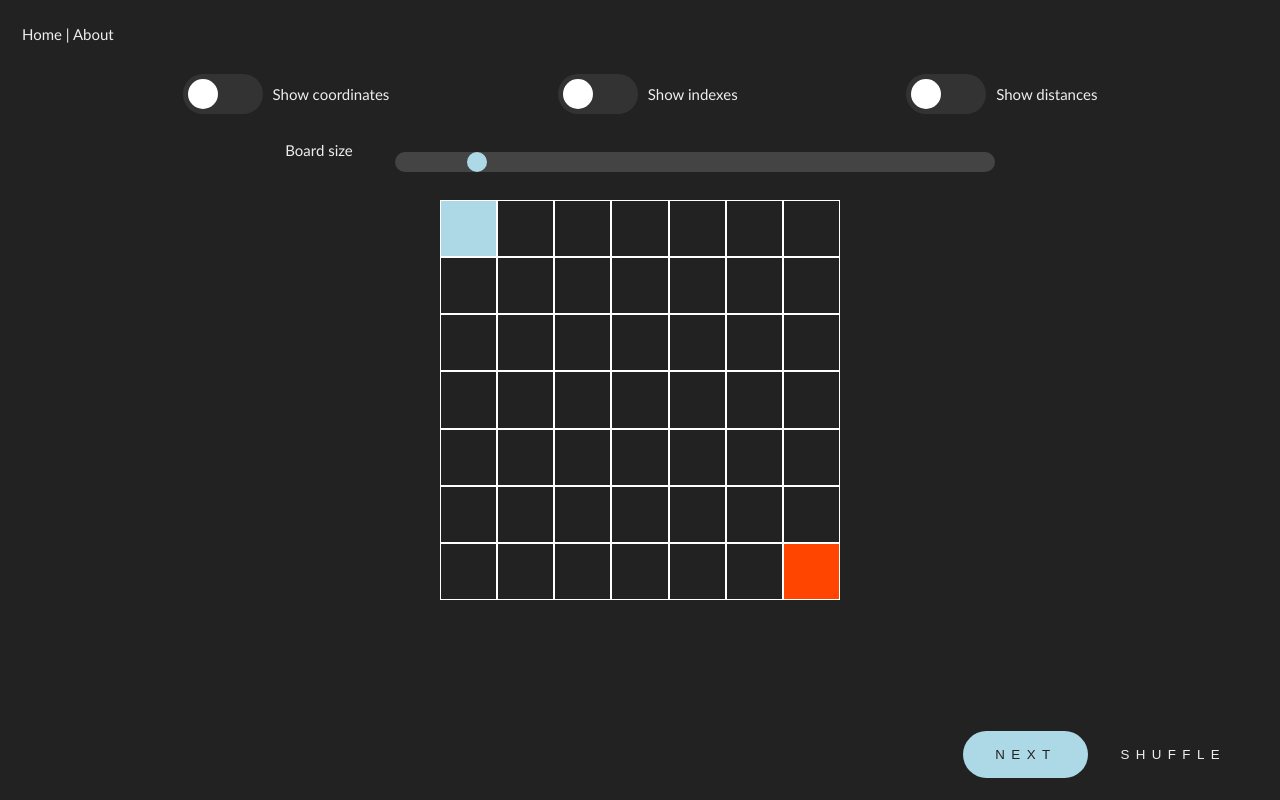
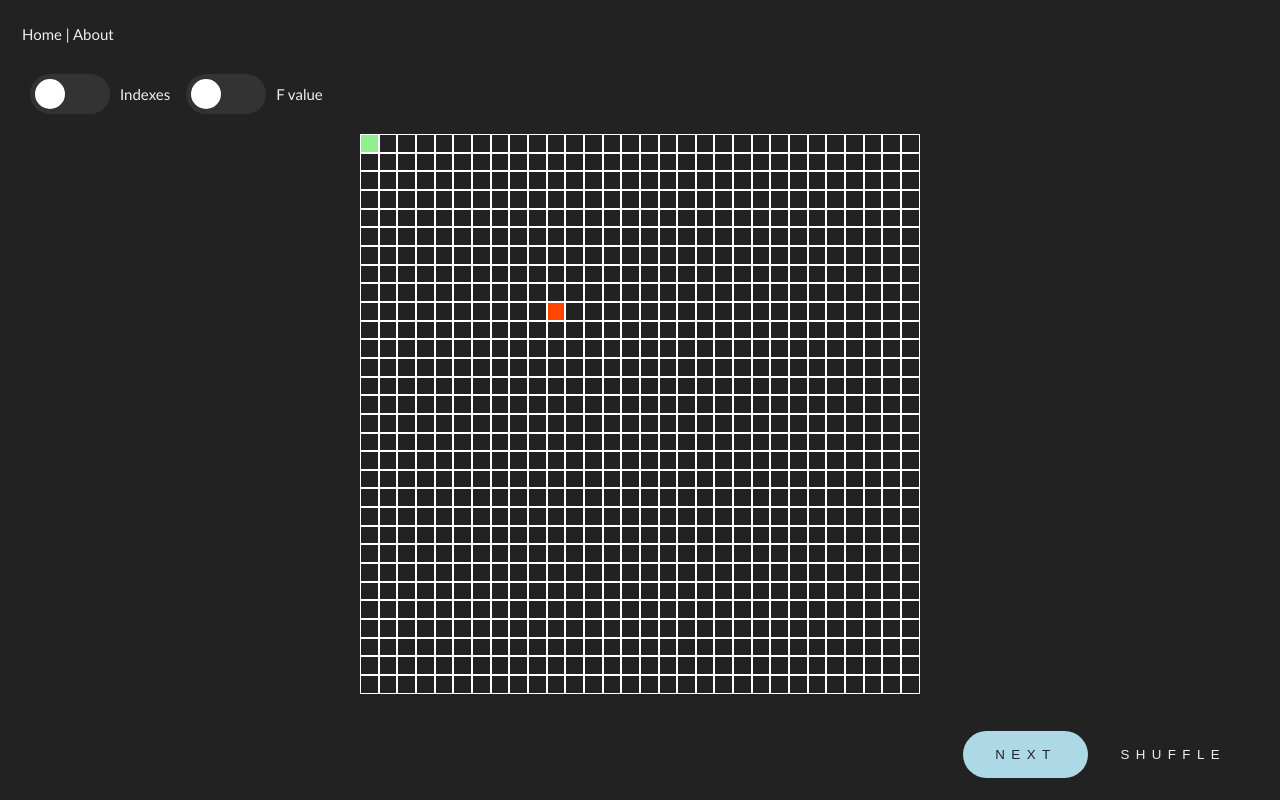
Before and after one commit to NicoloCavalli95horses/a-pathfinder, a Vue app: page / in a window 1280 px wide. Built offline with nearby package versions, Linux system fonts and the light colour scheme.

Commit message:
improved performance

```diff
--- a/src/components/Board.vue
+++ b/src/components/Board.vue
@@ -2,27 +2,19 @@
   <div class="wrapper">
     <template v-for="(n, i) in size" :key="n">
       <div
-        :ref="(el) => (cells_ref[i * size + j] = el)"
+        :ref="el => (cells_ref[i * size + j] = el)"
         v-for="(m, j) in size"
         :key="m"
         class="cell"
         :class="{
-          start: start_index == i * size + j,
-          end: end_index == i * size + j,
-          active: indexes.includes(i * size + j)
+          'start': start_index == (i * size + j),
+          'end': end_index == (i * size + j),
+          'active': indexes.includes(i * size + j),
         }"
       >
-        <div v-if="Object.keys(cells_rect).length && show_coordinates" class="info">
-          <span>x:{{ cells_rect[i * size + j].x / 10 }}</span>
-          <span>y:{{ cells_rect[i * size + j].y / 10 }}</span>
-        </div>
-        <div v-if="show_indexes" class="info">
-          <span>{{ i * size + j }}</span>
-        </div>
-        <div v-if="show_distances" class="info">
-          <span>f: {{ distances[i * size + j].f.toFixed(2) }}</span>
-          <span>g: {{ distances[i * size + j].g.toFixed(2) }}</span>
-          <span>h: {{ distances[i * size + j].h.toFixed(2) }}</span>
+        <div v-if="show_indexes" class="info"> <span>{{ i * size + j }}</span> </div>
+        <div v-if="show_f && neighbors[(i * size + j).toString()]?.f && !indexes.includes(i * size + j)" class="info">
+          <span>{{ (neighbors[(i * size + j).toString()].f / 10).toFixed(2) }}</span>
         </div>
       </div>
     </template>
@@ -33,105 +25,146 @@
 //===========================
 // Imports
 //===========================
-import { ref, reactive, computed, nextTick, onMounted, watch } from 'vue'
+import {
+  ref,
+  watch,
+  reactive,
+  computed,
+  onMounted,
+  nextTick,
+} from 'vue'
 
 //===========================
 // Props
 //===========================
 const props = defineProps({
+  next: Number,
   size: Number,
-  show_coordinates: Boolean,
+  shuffle: Number,
+  show_f: Boolean,
   show_indexes: Boolean,
-  show_distances: Boolean,
-  next: Number,
-  shuffle: Number
 })
 
 const emit = defineEmits(['solved'])
 
-//===========================
+// ===========================
 // Consts
 //===========================
-const cells_ref = reactive({})
-const cells_rect = reactive({})
-const start_index = ref(0)
-const end_index = ref(randomInt(1, props.size * props.size))
-const active_index = ref(start_index.value)
-const indexes = ref([])
+const cells_ref    = reactive( {} );
+const start_index  = ref( null );
+const active_index = ref( null );
+const end_index    = ref( null );
+const indexes      = ref( [] );
 
-const distances = computed(() => {
-  const obj = {}
-  if (!Object.keys(cells_rect).length) {
-    return obj
-  }
-  for (const [key, cell] of Object.entries(cells_rect)) {
-    const g = getG(cell)
-    const h = getH(cell)
-    const f = g + h
-    obj[key] = { ...cell, g, h, f, index: key }
-  }
-  return obj
-})
+
+const start_cell = computed(() => {
+  if ( !Object.keys(cells_ref).length ) { return {} };
+  const { x, y } = cells_ref[ start_index.value ].getBoundingClientRect();
+  return { x, y };
+});
+const end_cell   = computed(() => {
+  if ( !Object.keys(cells_ref).length ) { return {} };
+  const { x, y } = cells_ref[ end_index.value ].getBoundingClientRect();
+  return { x, y };
+});
 
 const neighbors = computed(() => {
-  const obj = {
-    top_left: getTopBottom({ left: true, top: true }),
-    top: getTopBottom({ top: true }),
-    top_right: getTopBottom({ right: true, top: true }),
-    left: getCenter({ left: true }),
-    right: getCenter({ right: true }),
-    bottom_left: getTopBottom({ left: true, bottom: true }),
-    bottom: getTopBottom({ bottom: true }),
-    bottom_right: getTopBottom({ right: true, bottom: true })
+  if ( !Object.keys(cells_ref).length ) {
+    return {}
   }
-  return obj
-})
+  return {
+    [active_index.value - props.size - 1]: function() { // top left
+      if ( active_index.value < props.size || !(active_index.value % props.size) ) {
+        return null;
+      }
+      return getNeighborObj(active_index.value - props.size - 1);
+    }(),
+    [active_index.value - props.size]: function() { // top
+      if ( active_index.value < props.size ) {
+        return null;
+      }
+      return getNeighborObj(active_index.value - props.size);
+    }(),
+    [active_index.value - props.size + 1]: function() { // top-right
+      if ( active_index.value < props.size || !((active_index.value + 1) % props.size) ) {
+        return null;
+      }
+      return getNeighborObj(active_index.value - props.size + 1);
+    }(),
+    [active_index.value - 1]: function() { // left
+      if ( !(active_index.value % props.size) ) {
+        return null;
+      }
+      return getNeighborObj(active_index.value - 1);
+    }(),
+    [active_index.value + 1]: function() { // right
+      if ( !((active_index.value + 1) % props.size) ) {
+        return null;
+      }
+      return getNeighborObj(active_index.value + 1);
+    }(),
+    [active_index.value + props.size - 1]: function() { // bottom left
+      if ( !(active_index.value % props.size) || active_index.value >= (Math.pow(props.size, 2) - props.size) ) {
+        return null;
+      }
+      return getNeighborObj(active_index.value + props.size - 1);
+    }(),
+    [active_index.value + props.size]: function() { // bottom
+      if ( active_index.value >= (Math.pow(props.size, 2) - props.size) ) {
+        return null;
+      }
+      return getNeighborObj(active_index.value + props.size);
+    }(),
+    [active_index.value + props.size + 1]: function() { // bottom right
+      if ( !((active_index.value + 1) % props.size) || active_index.value >= (Math.pow(props.size, 2) - props.size) ) {
+        return null;
+      }
+      return getNeighborObj(active_index.value + props.size + 1);
+    }(),
+  }
+});
+
 
 //===========================
 // Functions
 //===========================
-function getG(cell) {
-  return getDistance({ start: cells_rect[start_index.value], end: cell })
+function getNeighborObj( index ){
+  const { x, y } = cells_ref[ index ].getBoundingClientRect();
+  const g = getG({ x, y });
+  const h = getH({ x, y });
+  const f = g + h;
+  return { g, h, f, index };
 }
 
-function getH(cell) {
-  return getDistance({ start: cell, end: cells_rect[end_index.value] })
+function getG( cell ) {
+  return getDistance({ start: start_cell.value, end: cell });
+}
+
+function getH( cell ) {
+  return getDistance({ start: cell, end: end_cell.value });
 }
 
 function getDistance({ start, end }) {
-  return Math.sqrt(Math.pow(end.x - start.x, 2) + Math.pow(end.y - start.y, 2))
+  return Math.sqrt(Math.pow(end.x - start.x, 2) + Math.pow(end.y - start.y, 2));
 }
 
-function getTopBottom({ left, right, top, bottom } = false) {
-  const acc = left ? -1 : right ? 1 : 0
-  const dir = top ? -1 : bottom ? 1 : 0
-  const i = active_index.value + acc + props.size * dir
-  return i >= 0 && i <= Object.keys(distances.value).length ? distances.value[i] : null
-}
+function moveToNextCell() {
+  let min = 9999;
+  let best_index = null;
+  const valid_neighbors = Object.values(neighbors.value).filter((val) =>
+    val != null
+      && val.index != start_index.value
+        && val.index != active_index.value
+          && !indexes.value.includes(val.index));
 
-function getCenter({ left, right } = false) {
-  const acc = left ? -1 : right ? 1 : 0
-  const i = active_index.value + acc
-  return i >= 0 && i <= Object.keys(distances.value).length ? distances.value[i] : null
-}
-
-function getIndex() {
-  let min = 9999
-  let best_index = null
-  const valid_neighbors = Object.values(neighbors.value).filter((val) => val != null)
   for (const n of valid_neighbors) {
-    if (
-      n?.f < min &&
-      !indexes.value.includes(parseInt(n?.index)) &&
-      n?.index != start_index.value &&
-      n?.index != active_index.value
-    ) {
-      min = n.f
-      best_index = parseInt(n.index)
+    if ( n.f < min ) {
+      min = n.f;
+      best_index = parseInt(n.index);
     }
   }
-  indexes.value.push(best_index)
-  active_index.value = best_index
+  indexes.value.push(best_index);
+  active_index.value = best_index;
   if (active_index.value == end_index.value) {
     emit('solved', indexes.value)
   }
@@ -141,44 +174,32 @@ function randomInt(min, max) {
   return Math.floor(Math.random() * (max - min)) + min
 }
 
-function getCellRect() {
-  nextTick(() => {
-    for (const [i, cell] of Object.entries(cells_ref)) {
-      const rect = cell.getBoundingClientRect()
-      cells_rect[i] = {
-        x: rect.x,
-        y: rect.y
-      }
-    }
-  })
-}
-
 //===========================
 // Watcher
 //===========================
-watch(
-  () => props.next,
-  () => {
-    getIndex()
-  }
-)
+watch(() => props.next, () => {
+  moveToNextCell();
+});
 
-watch(
-  () => props.shuffle,
-  () => {
-    getCellRect()
-    end_index.value = randomInt(1, props.size * props.size)
-    indexes.value = []
-    active_index.value = start_index.value
-  }
-)
+watch(() => props.shuffle, () => {
+  start_index.value  = 0;
+  active_index.value = start_index.value;
+  end_index.value    = randomInt(1, props.size * props.size);
+  indexes.value      = [ start_index.value ];
+});
 
 //===========================
 // Life cycle
 //===========================
 onMounted(() => {
-  getCellRect()
+  nextTick(() => {
+    start_index.value  = 0;
+    active_index.value = start_index.value;
+    end_index.value    = randomInt(1, props.size * props.size);
+    indexes.value      = [ start_index.value ];
+  })
 })
+
 </script>
 
 <style lang="scss" scoped>
@@ -194,12 +215,15 @@ onMounted(() => {
     height: calc(100% / v-bind('props.size'));
     border: 1px solid white;
     &.start {
-      background-color: var(--color-primary);
+      background-color: lightgreen;
     }
     &.end {
       background-color: var(--color-secondary);
     }
     &.active {
+      background-color: lightgreen;
+    }
+    &.neighbor {
       background-color: var(--color-primary);
     }
     .info {
--- a/src/views/HomeView.vue
+++ b/src/views/HomeView.vue
@@ -1,30 +1,9 @@
 <template>
   <div class="main">
-    <aside>
-      <div class="toggles">
-        <Toggle
-          v-model:active="show.coordinates"
-          :disabled="size > 10"
-          @click="setToggles('coordinates')"
-        >
-          {{ show.coordinates ? 'Hide coordinates' : 'Show coordinates' }}
-        </Toggle>
-        <Toggle v-model:active="show.indexes" :disabled="size > 15" @click="setToggles('indexes')">
-          {{ show.indexes ? 'Hide indexes' : 'Show indexes' }}
-        </Toggle>
-        <Toggle
-          v-model:active="show.distances"
-          :disabled="size > 7"
-          @click="setToggles('distances')"
-        >
-          {{ show.indexes ? 'Hide distances' : 'Show distances' }}
-        </Toggle>
-      </div>
-      <div class="range">
-        <span>Board size</span>
-        <InputRange class="grow" :min="4" :max="30" :start="size" @value="(v) => (size = v)" />
-      </div>
-    </aside>
+    <nav>
+      <Toggle v-model:active="show.indexes" @click="setToggles('indexes')">Indexes</Toggle>
+      <Toggle v-model:active="show.f_value" @click="setToggles('f_value')">F value</Toggle>
+    </nav>
 
     <div class="board-wrapper">
       <Board
@@ -32,36 +11,19 @@
         :next="next"
         :size="size"
         :shuffle="shuffle"
-        :show_coordinates="show.coordinates"
+        :show_f="show.f_value"
         :show_indexes="show.indexes"
-        :show_distances="show.distances"
-        @solved="
-          (idx) => {
-            indexes = idx
-            solved = true
-          }
-        "
-      />
+        @solved="idx => { indexes = idx; solved = true; }" />
       <template v-if="solved">
         <div class="c-text info">
           <p>Solved in: {{ indexes.length }} steps</p>
-          <p>Steps: {{ indexes }}</p>
         </div>
       </template>
     </div>
 
     <div class="fixed-right">
       <Btn class="t-22" :def="true" text="next" :disabled="solved" @click="next++" />
-      <Btn
-        class="t-22"
-        text="shuffle"
-        @click="
-          () => {
-            shuffle++
-            solved = false
-          }
-        "
-      />
+      <Btn class="t-22" text="shuffle" @click="() => { shuffle++; solved = false; }" />
     </div>
   </div>
 </template>
@@ -70,26 +32,27 @@
 //===========================
 // Imports
 //===========================
-import { ref, reactive } from 'vue'
+import {
+  ref,
+  reactive
+} from 'vue';
 
-import Btn from '../components/Btn.vue'
-import Board from '../components/Board.vue'
-import Toggle from '../components/Toggle.vue'
-import InputRange from '../components/InputRange.vue'
+import Btn    from '../components/Btn.vue';
+import Board  from '../components/Board.vue';
+import Toggle from '../components/Toggle.vue';
 
 //===========================
 // Consts
 //===========================
-const next = ref(0)
-const shuffle = ref(0)
-const size = ref(7)
-const indexes = ref([])
-const solved = ref(false)
+const next    = ref( 0 )
+const shuffle = ref( 0 )
+const size    = ref( 30 )
+const indexes = ref( [] )
+const solved  = ref( false )
 
 const show = reactive({
   indexes: false,
-  distances: false,
-  coordinates: false
+  f_value: false,
 })
 
 //===========================
@@ -97,7 +60,7 @@ const show = reactive({
 //===========================
 function setToggles(value) {
   for (const key in show) {
-    if (key != value) {
+    if (key != value && key != 'neighborn') {
       show[key] = false
     }
   }
@@ -112,38 +75,19 @@ function setToggles(value) {
 
   .board-wrapper {
     .board {
-      max-width: 400px;
-      max-height: 400px;
+      max-width: 70vh;
+      max-height: 70vh;
       min-width: 230px;
       min-height: 230px;
       width: 50vw;
       height: 50vw;
     }
-    margin: 22px;
+    margin: 12px;
   }
-  aside {
+  nav {
     margin-top: 44px;
     width: 100%;
-    .toggles {
-      width: 100%;
-      display: flex;
-      align-items: center;
-      justify-content: space-evenly;
-      flex-wrap: wrap;
-    }
-    .range {
-      width: 100%;
-      display: flex;
-      align-items: center;
-      justify-content: center;
-      span {
-        margin-right: 42px;
-      }
-      .grow {
-        max-width: 600px;
-        flex-grow: 1;
-      }
-    }
+    display: flex;
   }
   .fixed-right {
     position: fixed;
```
Also changed, not shown: src/views/AboutView.vue (+15 -5 lines).
